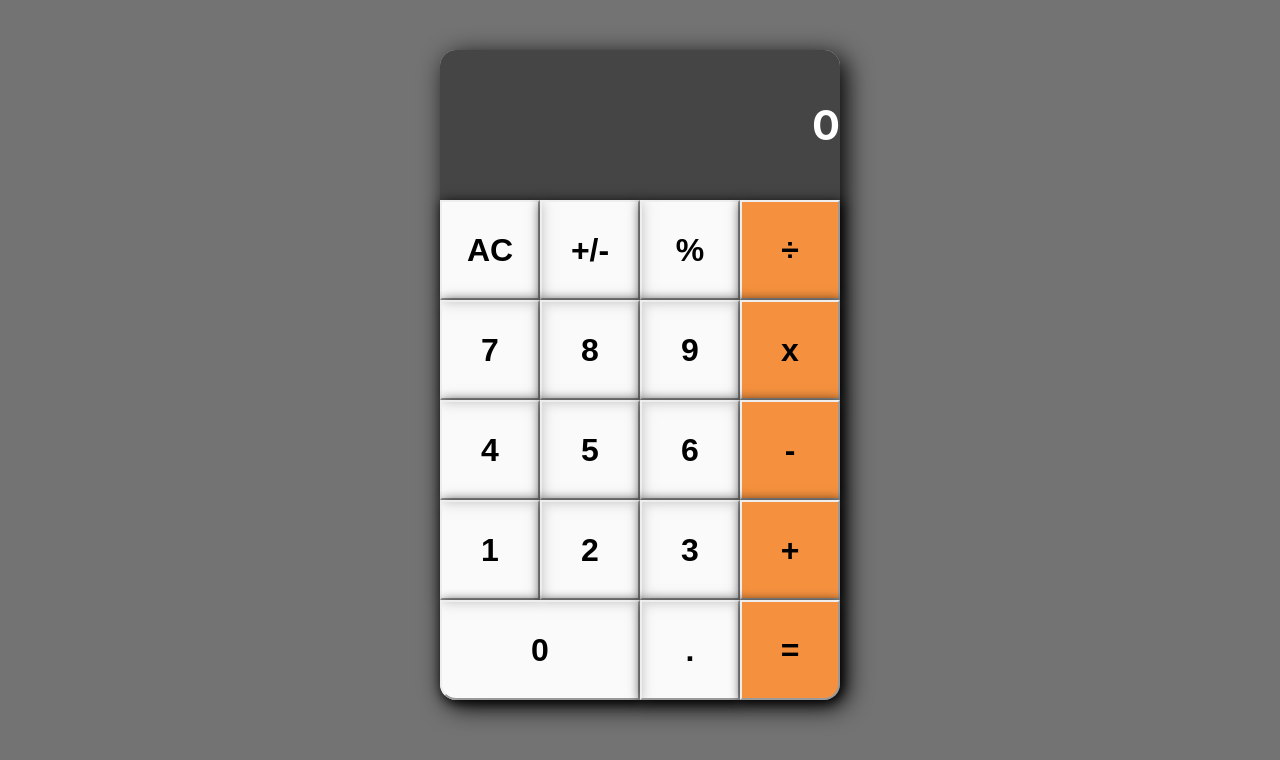
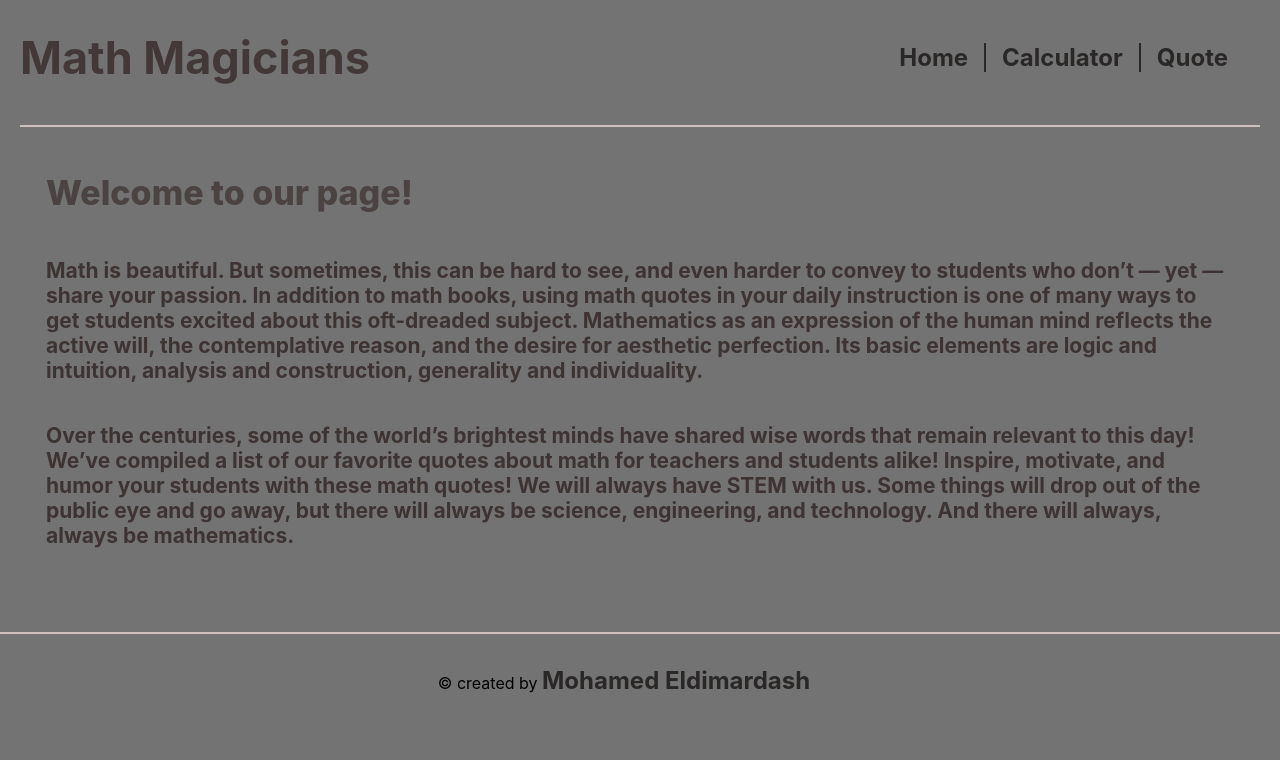
Before and after one commit to MMGGYY66/maths-magicians, a React (Create React App) app: page / in a window 1280 px wide. Shown: the top 760 px of the page. Built offline with nearby package versions, Linux system fonts and the light colour scheme.

Commit message:
create Route and Routes components in pages folder for Home, Calculator and Quote

```diff
--- a/package.json
+++ b/package.json
@@ -9,8 +9,9 @@
     "react": "^18.2.0",
     "react-dom": "^18.2.0",
     "react-router": "^6.8.1",
+    "react-router-dom": "^6.8.1",
     "react-scripts": "^5.0.1",
-    "sass": "^1.58.1",
+    "sass": "^1.58.3",
     "styled-components": "^5.3.6",
     "web-vitals": "^2.1.4"
   },
--- a/src/App.js
+++ b/src/App.js
@@ -1,8 +1,40 @@
-import Calculator from './components/Calculator/Calculator';
+import {
+  BrowserRouter as Router,
+  Routes,
+  Route,
+  Link,
+} from 'react-router-dom';
+import Home from './Pages/Home';
+import Calculator2 from './Pages/Calculator2';
+import Quote from './Pages/Quote';
+import Error from './Pages/Error';
 
 function App() {
   return (
-    <Calculator />
+    <Router>
+      <div className="nav-bar">
+        <header>
+          <h1 className="header">Math Magicians</h1>
+        </header>
+        <nav>
+          <Link to="/">Home</Link>
+          <Link to="/Calculator2">Calculator</Link>
+          <Link to="/Quote">Quote</Link>
+        </nav>
+      </div>
+      <Routes>
+        <Route path="/" element={<Home className="home" />} />
+        <Route path="/Calculator2" element={<Calculator2 />} />
+        <Route path="/Quote" element={<Quote className="quotes" />} />
+        <Route path="*" element={<Error />} />
+      </Routes>
+      <div>
+        <footer className="footer">
+          &copy; created by&#160;
+          <strong><a href="https://github.com/MMGGYY66" target="_blank" rel="noreferrer">Mohamed Eldimardash</a></strong>
+        </footer>
+      </div>
+    </Router>
   );
 }
 
--- /dev/null
+++ b/src/Pages/Calculator2.js
@@ -0,0 +1,17 @@
+import React from 'react';
+import Calculator from '../components/Calculator/Calculator';
+
+function Calculator2() {
+  return (
+    <>
+      <div>
+        <h1 className="calc-head">Let&apos;s do some Math</h1>
+      </div>
+      <div>
+        <Calculator />
+      </div>
+    </>
+  );
+}
+
+export default Calculator2;
--- /dev/null
+++ b/src/Pages/Error.js
@@ -0,0 +1,11 @@
+import React from 'react';
+
+function Error() {
+  return (
+    <div>
+      <h1>Error!! page not found</h1>
+    </div>
+  );
+}
+
+export default Error;
--- /dev/null
+++ b/src/Pages/Home.js
@@ -0,0 +1,32 @@
+import React from 'react';
+
+function Home() {
+  return (
+    <div>
+      <h1 className="home-head">Welcome to our page!</h1>
+      <p className="desc">
+        Math is beautiful. But sometimes, this can be hard to see, and even harder to convey to
+        students who don’t — yet — share your passion.
+
+        In addition to math books, using math quotes in your daily instruction is one of
+        many ways to get students excited about this oft-dreaded subject.
+        Mathematics as an expression of the human mind reflects the active will,
+        the contemplative reason, and the desire for aesthetic perfection.
+        Its basic elements are logic and intuition, analysis and construction,
+        generality and individuality.
+      </p>
+      <p className="desc desc2">
+        Over the centuries, some of the world’s brightest minds have shared wise words that
+        remain relevant to this day!
+        We’ve compiled a list of our favorite quotes about math for teachers and students alike!
+
+        Inspire, motivate, and humor your students with these math quotes!
+        We will always have STEM with us. Some things will drop out of the public eye and go away,
+        but there will always be science, engineering, and technology. And there will always,
+        always be mathematics.
+      </p>
+    </div>
+  );
+}
+
+export default Home;
--- /dev/null
+++ b/src/Pages/Quote.js
@@ -0,0 +1,11 @@
+import React from 'react';
+
+function Quote() {
+  return (
+    <div>
+      <h1 className="quote">Without mathematics, there’s nothing you can do. Everything around you is mathematics. Everything around you is numbers.</h1>
+    </div>
+  );
+}
+
+export default Quote;
--- a/src/components/Calculator/styled/index.js
+++ b/src/components/Calculator/styled/index.js
@@ -1,13 +1,13 @@
 import styled from 'styled-components';
 
 export const Container = styled.div`
-  width: 400px;
+  width: 360px;
   margin: 50px auto;
   display: grid;
   justify-content: center;
   align-content: center;
-  grid-template-columns: repeat(4, 100px);
-  grid-template-rows: minmax(100px, 150px) repeat(5, 100px);
+  grid-template-columns: repeat(4, 90px);
+  grid-template-rows: minmax(90px, 150px) repeat(5, 90px);
   box-shadow: 6px 6px 26px black;
   border-radius: 16px;
   background: rgba(255,255,255,0.85);
--- a/src/index.css
+++ /dev/null
@@ -1,64 +0,0 @@
-*,
-*::before,
-*::after {
-  box-sizing: border-box;
-  font-weight: normal;
-  font-size: 16px;
-}
-
-body {
-  margin: 0;
-  padding: 0;
-  background-color: rgba(0, 0, 0, 0.55);
-  font-family:
-    -apple-system,
-    BlinkMacSystemFont,
-    "Segoe UI",
-    "Roboto",
-    "Oxygen",
-    "Ubuntu",
-    "Cantarell",
-    "Fira Sans",
-    "Droid Sans",
-    "Helvetica Neue",
-    sans-serif;
-  -webkit-font-smoothing: antialiased;
-  -moz-osx-font-smoothing: grayscale;
-}
-
-code {
-  font-family:
-    source-code-pro,
-    Menlo,
-    Monaco,
-    Consolas,
-    "Courier New",
-    monospace;
-}
-
-.oranges {
-  background-color: #f5913e !important;
-  color: white;
-  cursor: pointer;
-}
-
-.oranges:hover {
-  background-color: rgba(0, 0, 0, 0.75) !important;
-  color: white;
-  cursor: pointer;
-}
-
-.zero {
-  grid-column: 1/ 3;
-  border-radius: 0 0 0 16px;
-}
-
-.equals {
-  border-radius: 0 0 16px 0;
-}
-
-.hove:hover {
-  background: rgba(0, 0, 0, 0.75);
-  color: white;
-  cursor: pointer;
-}
--- a/src/index.js
+++ b/src/index.js
@@ -1,6 +1,6 @@
 import React from 'react';
 import ReactDOM from 'react-dom/client';
-import './index.css';
+import './index.scss';
 import App from './App';
 
 const root = ReactDOM.createRoot(document.getElementById('root'));
--- /dev/null
+++ b/src/index.scss
@@ -0,0 +1,135 @@
+*,
+*::before,
+*::after {
+  box-sizing: border-box;
+  font-weight: normal;
+  font-size: 16px;
+}
+
+body {
+  margin: 0;
+  padding: 0;
+  background-color: rgba(0, 0, 0, 0.55);
+  font-family:
+    -apple-system,
+    BlinkMacSystemFont,
+    "Segoe UI",
+    "Roboto",
+    "Oxygen",
+    "Ubuntu",
+    "Cantarell",
+    "Fira Sans",
+    "Droid Sans",
+    "Helvetica Neue",
+    sans-serif;
+  -webkit-font-smoothing: antialiased;
+  -moz-osx-font-smoothing: grayscale;
+}
+
+code {
+  font-family:
+    source-code-pro,
+    Menlo,
+    Monaco,
+    Consolas,
+    "Courier New",
+    monospace;
+}
+
+.oranges {
+  background-color: #f5913e !important;
+  color: white;
+  cursor: pointer;
+}
+
+.oranges:hover {
+  background-color: rgba(0, 0, 0, 0.75) !important;
+  color: white;
+  cursor: pointer;
+}
+
+.zero {
+  grid-column: 1/ 3;
+  border-radius: 0 0 0 16px;
+}
+
+.equals {
+  border-radius: 0 0 16px 0;
+}
+
+.hove:hover {
+  background: rgba(0, 0, 0, 0.75);
+  color: white;
+  cursor: pointer;
+}
+
+.header {
+  font-size: 45px;
+  font-weight: bold;
+}
+
+.nav-bar {
+  display: flex;
+  justify-content: space-between;
+  padding: 0 0 10px;
+  align-items: center;
+  color: rgb(67, 56, 56);
+  margin: 0 20px;
+  border-bottom: 2px solid rgb(207, 192, 192);
+}
+
+a {
+  text-decoration: none;
+  margin: 0 16px 0 0;
+  border-right: 2px solid #2a2727;
+  padding: 0 16px 0 0;
+  font-size: 24px;
+  color: #2a2727;
+  font-weight: bold;
+
+  &:last-child {
+    border: none;
+  }
+}
+
+a:hover,
+a:active {
+  color: rgb(226, 206, 206);
+}
+
+.calc-head,
+.home-head {
+  font-size: 34px;
+  font-weight: 800;
+  color: #4b4242;
+  margin: 45px 46px;
+}
+
+.calc-head {
+  text-align: center;
+}
+
+.quote {
+  margin: 75px 46px 300px;
+  font-size: 28px;
+  font-weight: 700;
+  color: #3e3333;
+}
+
+.desc {
+  font-size: 21px;
+  font-weight: 700;
+  color: #3e3333;
+  margin: 40px 46px;
+}
+
+.desc2 {
+  margin: 0 46px 84px;
+}
+
+.footer {
+  text-align: center;
+  margin: 44px 0;
+  padding: 32px 0;
+  border-top: 2px solid rgb(207, 192, 192);
+}
```
Also changed, not shown: calculator.png, 1 other file (tests, documents, lock files or other folders).
